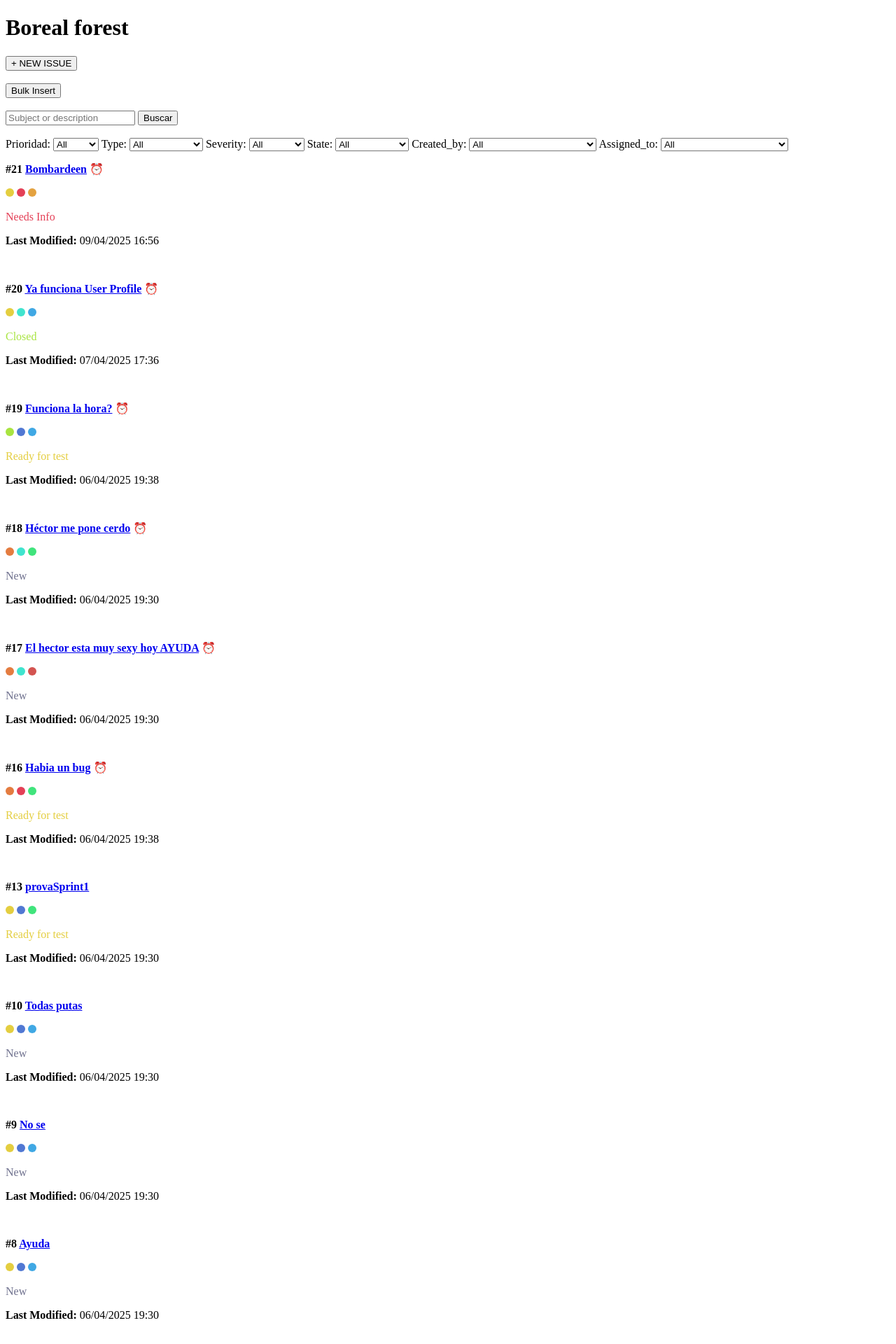
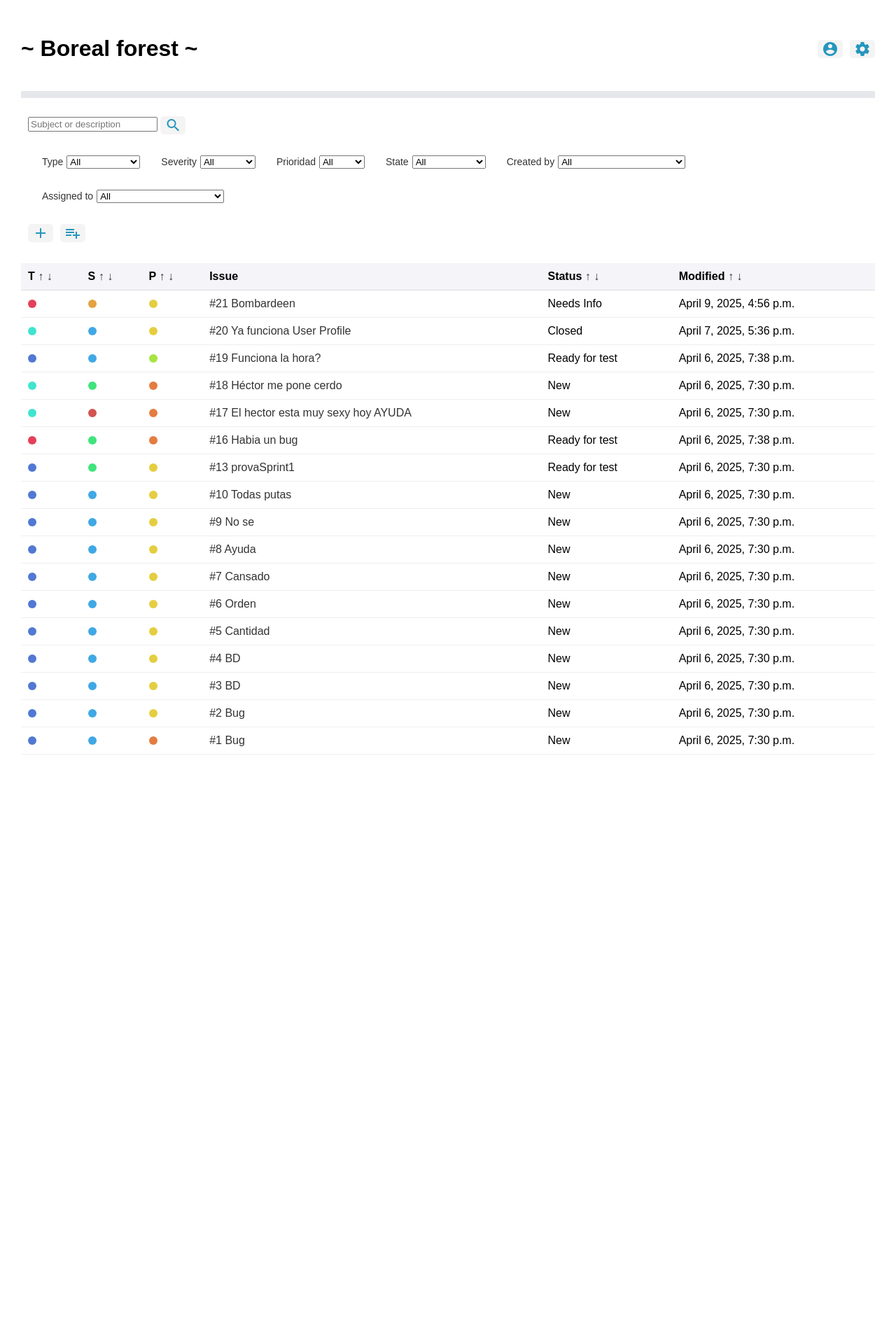
Before and after one commit to it22b-ASW-Project/Boreal-forest, a Django app: page /issues/ in a window 1280 px wide. Shown: the top 1920 px of the page at 70% size. After the commit the page ends 1078 px from the top, so only its background shows below. Run offline with Django 5.2, Linux system fonts and the light colour scheme; a user stored in the database is signed in; data comes from the database, SQL or seed files in the repository; both versions use the stored data as it was after the commit.

Commit message:
l&f showIssues

```diff
--- a/homepage/filters.py
+++ b/homepage/filters.py
@@ -13,7 +13,7 @@ class IssueFilter(django_filters.FilterSet):
         label="Buscar",
         widget=forms.TextInput(attrs={
             "placeholder": "Subject or description",
-            "onchange": "this.form.submit();"
+            "onchange": "this.form.submit();",
             })
     )
 
--- a/homepage/forms.py
+++ b/homepage/forms.py
@@ -57,8 +57,8 @@ class BulkIssueForm(forms.Form):
         label='',
         widget=forms.Textarea(attrs={
             'placeholder': 'Escribe cada issue en una línea diferente...',
-            'rows': 6,
-            'cols': 40,
+            'rows': 10,
+            'cols': 60,
         })
     )
 class EditBioForm(forms.ModelForm):
--- a/homepage/templates/showAllIssues.html
+++ b/homepage/templates/showAllIssues.html
@@ -1,102 +1,172 @@
 <!DOCTYPE html>
 <html lang="en">
+
+{% load static %}
 
 <head>
   <meta charset="UTF-8">
   <title>Boreal Forest</title>
+  <link rel="stylesheet" href="{% static 'css/showIssues.css' %}">
+  <link rel="stylesheet" href="{% static 'css/forms.css' %}">
+  <link rel="stylesheet" href="https://fonts.googleapis.com/icon?family=Material+Icons">
 </head>
 
 <body>
-  <style>
-    .colorDot {
-      width: 12px;
-      height: 12px;
-      border-radius: 50%;
-      display: inline-block;
-    }
-  </style>
 
+  <div class="container">
+
+    <div class="main-content">
+      <div class="header">
+        <h1>~ Boreal forest ~</h1>
+          <div class="header-buttons">
+            <button onclick="location.href='{% url 'user_profile' user.id %}'">
+              <i class="material-icons">account_circle</i>
+            </button>
+            <form action="/settings/" method="get">
+              <button type="submit">
+                <i class="material-icons">settings</i>
+              </button>
+            </form>
+        </div>
+      </div>
+
+      <hr class="head-separator">
+
+      <div class="action-buttons">
+        <div class="filter-buttons">
+          <!--<button onclick="ChangeFilterVisibility()">
+            <i class="material-icons">filter_list</i>
+          </button>-->
+
+          <form method="GET" class="filter-form">
             <div>
-    <h1>Boreal forest</h1>
+              <label for="id_q"></label>
+              {{ filter.form.q }}
+
+              <button type="submit">
+                <i class="material-icons">search</i>
+              </button>
             </div>
-  <form action="new/" method="get">
-    <button type="submit">+ NEW ISSUE</button>
+          </form>
+        </div>
+
+        <form method="GET" class="filter-form">
+          <div id="filterForm">
+            <div>
+              <label for="id_type">Type</label>
+              {{ filter.form.type }}
+            </div>
+            <div>
+              <label for="id_severity">Severity</label>
+              {{ filter.form.severity }}
+            </div>
+            <div>
+              <label for="id_priority">Prioridad</label>
+              {{ filter.form.priority }}
+            </div>
+            <div>
+              <label for="id_status">State</label>
+              {{ filter.form.status }}
+            </div>
+            <div>
+              <label for="created_by">Created by</label>
+              {{ filter.form.created_by }}
+            </div>
+            <div>
+              <label for="assigned">Assigned to</label>
+              {{ filter.form.assigned}}
+            </div>
+          </div>
         </form>
 
-  <br>
+        <div class="issue-buttons">
+          <form action="new/" method="get">
+            <button type="submit">
+              <i class="material-icons">add</i>
+            </button>
+          </form>
 
-  <button type="button" onclick="document.getElementById('bulkForm').style.display = 'block';">Bulk Insert</button>
+          <button type="button" onclick="document.getElementById('bulkForm').style.display = 'flex';">
+            <i class="material-icons">playlist_add</i>
+          </button>
 
             <div id="bulkForm" style="display:none;">
               <br>
               <form method="POST">
+                <p>Bulk Insert Issues</p>
                 {% csrf_token %}
                 {{ bulkForm }}
-      <button type="submit">Crear Issues</button> <button onclick="document.getElementById('bulkForm').style.display = 'none';">Cerrar</button>
+                <button type="submit">Crear Issues</button>
+                <button onclick="document.getElementById('bulkForm').style.display = 'none';">Cerrar</button>
               </form>
             </div>
-
-  <br><br>
-  <form method="GET" class="filter-form">
-
-    <div>
-      <label for="id_q"></label>
-      {{ filter.form.q }}
-
-      <button type="submit">Buscar</button>
+          </div>
       </div>
 
-    <br>
-    <div>
-      <label for="id_priority">Prioridad:</label>
-      {{ filter.form.priority }}
-
-      <label for="id_type">Type:</label>
-      {{ filter.form.type }}
-
-      <label for="id_severity">Severity:</label>
-      {{ filter.form.severity }}
-
-      <label for="id_status">State:</label>
-      {{ filter.form.status }}
-
-      <label for="created_by">Created_by:</label>
-      {{ filter.form.created_by }}
-
-      <label for="assigned">Assigned_to:</label>
-      {{ filter.form.assigned}}
-
+      <div class="profile-content">
+        <table>
+          <thead>
+              <tr>
+                  <th>
+                      <span>T</span>
+                      <a href="?sort_by=type__name&tab=issues">↑</a>
+                      <a href="?sort_by=-type__name&tab=issues">↓</a>
+                  </th>
+                  <th>
+                      <span>S</span>
+                      <a href="?sort_by=severity__name&tab=assigned-issues">↑</a>
+                      <a href="?sort_by=-severity__name&tab=assigned-issues">↓</a>
+                  </th>
+                  <th>
+                      <span>P</span>
+                      <a href="?sort_by=priority__name&tab=assigned-issues">↑</a>
+                      <a href="?sort_by=-priority__name&tab=assigned-issues">↓</a>
+                  </th>
+                  <th>Issue</th>
+                  <th>
+                      <span>Status</span>
+                      <a href="?sort_by=status&tab=assigned-issues">↑</a>
+                      <a href="?sort_by=-status&tab=assigned-issues">↓</a>
+                  </th>
+                  <th>
+                      <span>Modified</span>
+                      <a href="?sort_by=modified_at&tab=assigned-issues">↑</a>
+                      <a href="?sort_by=-modified_at&tab=assigned-issues">↓</a>
+                  </th>
+              </tr>
+          </thead>
+          <tbody>
+              {% for issue in issues %}
+              <tr>
+                  <td>
+                      <span class="colorDot" style="background-color: {{ issue.type.color|default:'#ccc' }}">
+                      </span>
+                  </td>
+                  <td>
+                      <span class="colorDot" style="background-color: {{ issue.severity.color|default:'#ccc' }}">
+                      </span>
+                  </td>
+                  <td>
+                      <span class="colorDot" style="background-color: {{ issue.priority.color|default:'#ccc' }}">
+                      </span>
+                  </td>
+                  <td>  <a href="/issue/{{issue.id}}">#{{ issue.id }} {{ issue.subject }} </a></td>
+                  <td>{{ issue.status }}</td>
+                  <td>{{ issue.modified_at }}</td>
+              </tr>
+              {% endfor %}
+          </tbody>
+      </table>
+    </div>
   </div>
 
-  </form>
+<script>
+   function ChangeFilterVisibility() {
+    const form = document.getElementById("filterForm");
+    form.style.display = form.style.display === "none" ? "block" : "none";
+  }
+</script>
 
-  <!-- Font Awesome -->
-  <!-- <link rel="stylesheet" href="https://cdnjs.cloudflare.com/ajax/libs/font-awesome/6.4.0/css/all.min.css"-->
-
-  {% for issue in filter.qs %}
-  <div>
-    <p><b> #{{issue.id}} <a href="/issue/{{issue.id}}">{{issue.subject}}</a>
-        {% if issue.deadline %} ⏰{% endif %}
-      </b></p>
-    <span class="colorDot" style="background-color: {{ issue.priority.color }}">
-    </span>
-    <span class="colorDot" style="background-color: {{issue.type.color}}">
-    </span>
-    <span class="colorDot" style="background-color: {{issue.severity.color}}">
-    </span>
-    <p style="color: {{issue.status.color}}">{{issue.status.name}}</p>
-    <p><strong>Last Modified:</strong> {{ issue.modified_at|date:"d/m/Y H:i" }}</p>
-    <br>
-  </div>
-  {% empty %}
-  <p>No hay issues registrados.</p>
-  {% endfor %}
-  <div>
-    <form action="/settings/" method="get">
-      <button type="submit">SETTINGS</button>
-    </form>
-    <button onclick="location.href='{% url 'user_profile' user.id %}'">View Profile</button>
-  </div>
 </body>
 
 </html>
--- a/homepage/views.py
+++ b/homepage/views.py
@@ -18,21 +18,22 @@ def showAllIssues(request):
     bulkForm = BulkIssueForm()
     issues = IssueFilter(request.GET, queryset=Issue.objects.all().order_by('-id'))
 
+    show_filters = request.GET.get('show_filters') == '1'
+
     if request.method == "POST":
         form = BulkIssueForm(request.POST)
         if form.is_valid():
             crearIssues(request, form)
-            return redirect("/")  # Cambia a tu vista/listado real
+            return redirect("/issues")  # Cambia a tu vista/listado real
     else:
         form = BulkIssueForm()
 
-    return render(request, "showAllIssues.html", {'issues': issues.qs, 'filter': issues, 'bulkForm': bulkForm})
+    return render(request, "showAllIssues.html", {'issues': issues.qs, 'filter': issues, 'bulkForm': bulkForm, 'show_filters': show_filters})
 
-@login_required
 def crearIssues(request, form):
     lines = form.cleaned_data["bulk_text"].splitlines()
-    issues = [Issue(subject=line.strip(), status=Status.objects.order_by('id').first(), type=Type.objects.order_by('id').first(),
-                    severity=Severity.objects.order_by('id').first(), priority=Priority.objects.order_by('id').first(),
+    issues = [Issue(subject=line.strip(), status=Status.objects.order_by('name').first(), type=Type.objects.order_by('name').first(),
+                    severity=Severity.objects.order_by('name').first(), priority=Priority.objects.order_by('name').first(),
                     created_by=SocialAccount.objects.filter(user=request.user, provider="google").first()) for line in lines if line.strip()]
     Issue.objects.bulk_create(issues)
 
--- a/static/css/issueDetail.css
+++ b/static/css/issueDetail.css
@@ -303,10 +303,6 @@ p {
     gap: 0.5rem;
 }
 
-/*#file-upload {
-    display: none;
-}*/
-
 .attachments form input[type="text"] {
     padding: 0.5rem;
     border: 1px solid #ccc;
--- /dev/null
+++ b/static/css/showIssues.css
@@ -0,0 +1,228 @@
+body {
+    display: flex;
+    margin: 0;
+    padding: 0;
+    font-family: Arial, sans-serif;
+    overflow: hidden;
+    height: 100%;
+}
+
+.container {
+    display: flex;
+    width: 100%;
+    height: 100%;
+    margin: 0 auto;
+    padding: 0;
+    background-color: #fff;
+    border-radius: 0;
+    box-shadow: none;
+    overflow: hidden;
+}
+
+.material-icons {
+    color: #2596be;
+    flex-shrink: 0;
+    transition: 0.3s;
+    vertical-align: middle;
+}
+
+.material-icons:hover {
+    cursor: pointer;
+    color: #333;
+}
+
+button {
+    background-color: #f4f4f4;
+    border: none;
+    border-radius: 5px;
+}
+
+button:hover {
+    background-color: #ddd;
+    color: #333;
+}
+
+.main-content {
+    flex: 1;
+    padding: 30px;
+    background-color: white;
+}
+
+.header {
+    display: flex;
+    align-items: center;
+    justify-content: space-between;
+    margin-bottom: 20px;
+    width: 100%;
+}
+
+.header-buttons {
+    display: flex;
+    align-items: center;
+    gap: 10px;
+
+}
+
+.action-buttons {
+    display: flex;
+    justify-content: space-between;
+    padding: 10px;
+    align-items: center;
+    flex-wrap: wrap;
+}
+
+.filter-buttons {
+    display: flex;
+    align-items: center;
+    gap: 10px;
+    white-space: nowrap;
+    margin-bottom: 20px;
+}
+
+.issue-buttons {
+    display: flex;
+    align-items: center;
+    gap: 10px;
+    margin-bottom: 20px;
+}
+
+.colorDot {
+    width: 12px;
+    height: 12px;
+    border-radius: 50%;
+    display: inline-block;
+}
+
+.issue-card {
+    display: flex;
+    width: 100%;
+    margin-bottom: 20px;
+    background-color: #ddd;
+}
+
+.profile-content {
+    flex: 1;
+    box-sizing: border-box;
+    max-height: 80vh;
+    overflow-y: auto;
+    margin-bottom: 20px;
+}
+
+.profile-content::after {
+    content: '';
+    display: block;
+    height: 20px;
+    flex-shrink: 0;
+}
+
+.profile-content table {
+    width: 100%;
+    border-collapse: collapse;
+    margin-bottom: 0;
+}
+
+.profile-content table td {
+    padding: 10px;
+    text-align: left;
+    border-bottom: 1px solid #eee;
+}
+
+.profile-content table td span {
+    display: flex;
+    text-align: center;
+}
+
+.profile-content table th {
+    background-color: #f4f4f9;
+    text-align: left;
+    padding: 10px;
+}
+
+.profile-content tr {
+    border-bottom: 1px solid #ddd;
+}
+
+a {
+    text-decoration: none;
+    color: #333;
+    transition: 0.3s
+}
+
+a:hover {
+    text-decoration: underline;
+    color: #2596be;
+}
+
+.head-separator {
+    width: 100%;
+    height: 10px;
+    background-color: #e5e7eb;
+    margin: 1rem 0;
+    border: none;
+}
+
+#filterForm {
+    display: flex;
+    flex-wrap: wrap; /* O usa nowrap si no quieres que se bajen */
+    gap: 10px;
+    align-items: center;
+    justify-content: flex-start;
+    padding: 10px 0;
+}
+
+#filterForm div {
+    display: flex;
+    align-items: center;
+    margin-bottom: 20px;
+}
+
+#filterForm label {
+    margin-left: 20px;
+    font-size: 14px;
+    color: #333;
+    margin-right: 5px;
+}
+
+#bulkForm {
+    position: fixed;
+    top: 0;
+    left: 0;
+    width: 100vw;
+    height: 100vh;
+    background: rgba(0, 0, 0, 0.5); /* Fondo oscuro semitransparente */
+    display: none; /* Oculto por defecto */
+    justify-content: center;
+    align-items: center;
+    z-index: 9999;
+}
+
+#bulkForm form {
+    background: white;
+    padding: 2rem;
+    border-radius: 10px;
+    box-shadow: 0 0 10px rgba(0,0,0,0.3);
+    text-align: center;
+}
+
+#bulkForm form button {
+    margin-top: 10px;
+    padding: 0.5rem 1rem;
+    background-color: #2596be;
+    color: white;
+    border: none;
+    border-radius: 5px;
+    cursor: pointer;
+    transition: 0.3s;
+}
+
+#bulkForm form button:hover {
+    background-color: #1a7a9c;
+}
+
+#bulkForm form p {
+    margin: 0;
+    font-size: 16px;
+    color: #333;
+    font-weight: bold;
+    margin-bottom: 1rem;
+}
--- a/static/css/user.css
+++ b/static/css/user.css
@@ -141,8 +141,6 @@ body {
     margin-bottom: 1px;
 }
 
-.profile-content table th,
-
 .profile-content table td {
     padding: 10px;
     text-align: left;
```
Also changed, not shown: boreal_forest.sqlite3. Lines whose indentation alone changed are shown as unchanged.
